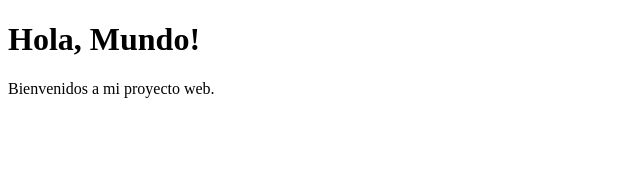
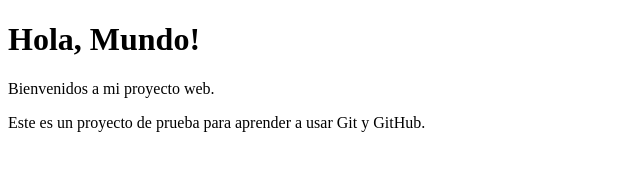
Before and after one commit to Dani-847/entornoAcGIT, a plain HTML site: page index.html in a window 1280 px wide. Shown: the whole page, without its empty margins (0-640 px from the left). Drawn offline with Linux system fonts and the light colour scheme.

Commit message:
Agregar sección adicional

```diff
--- a/index.html
+++ b/index.html
@@ -8,5 +8,6 @@
 <body>
     <h1>Hola, Mundo!</h1>
     <p>Bienvenidos a mi proyecto web.</p>
+    <p>Este es un proyecto de prueba para aprender a usar Git y GitHub.</p>
 </body>
 </html>
--- a/style.css
+++ b/style.css
@@ -3,3 +3,9 @@ h1 {
     color: #333;
     text-align: center;
 }
+p {
+    font-size: 16px;
+    color: #666;
+    text-align: left;
+    margin-top: 10px;
+}
```
